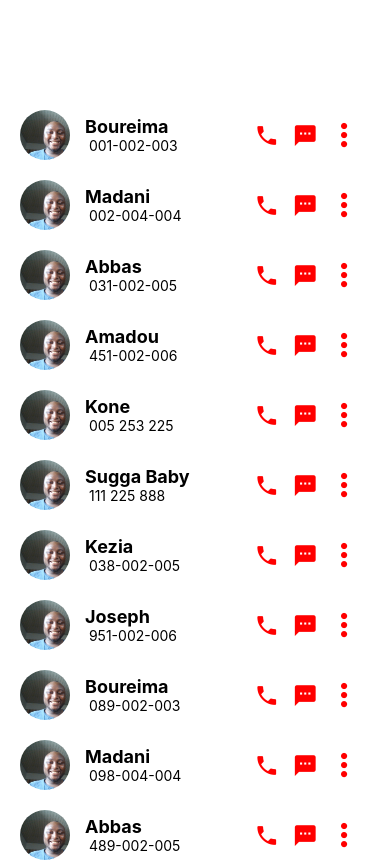
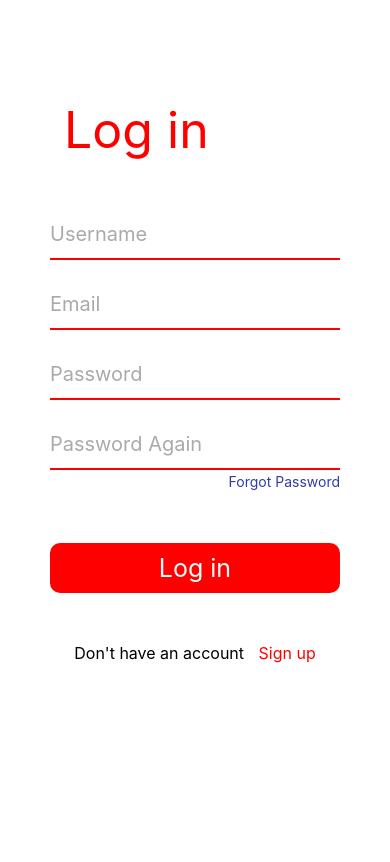
Before and after one commit to boureimatapily/ReactNativeFormCList, a React Native app: screen / in a window 390 px wide. Shown: the top 862 px of the page. Built offline with nearby package versions, Linux system fonts and the light colour scheme.

Commit message:
ADD Signup

```diff
--- a/App.js
+++ b/App.js
@@ -3,14 +3,16 @@
 import LoginScreem from './LoginScreem';
 import ContactScreeam from "./ContactScreem";
 import Contact from './Components/Contact';
+import Signup from './Signup';
 
 
 export default function App() {
   return (
     <View style={styles.container}>
       {/* <LoginScreem /> */}
-      <ContactScreeam />
+      {/* <ContactScreeam /> */}
       {/* <Contact /> */}
+      <Signup />
     </View>
   );
 }
--- /dev/null
+++ b/Signup.js
@@ -0,0 +1,87 @@
+import React from 'react'
+import { View, Text, TouchableOpacity, StyleSheet, ScrollView,TextInput  } from 'react-native'
+
+
+class Signup extends React.Component {
+    render() {
+        return (
+            <ScrollView style={styles.container} showsVerticalScrollIndicator={false}>
+                <View style={styles.LoginTextContainer}>
+                    <Text style={styles.LoginText}> Log in  </Text>
+                </View>
+                <View>
+                    <TextInput placeholder="Username" placeholderTextColor="#aaaaaa" style={styles.input} />
+                    <TextInput placeholder="Email" placeholderTextColor="#aaaaaa" style={styles.input} />
+
+                    <TextInput placeholder="Password" placeholderTextColor="#aaaaaa" style={styles.input}
+                            secureTextEntry={true}  />
+                     <TextInput placeholder="Password Again" placeholderTextColor="#aaaaaa" style={styles.input}
+                            secureTextEntry={true}  />
+                    <Text style={styles.ForgotPassword}>Forgot Password</Text>
+                </View>
+
+                <TouchableOpacity style={styles.ButtonContainer}>
+                    <Text style={styles.ButtonText}>Log in</Text>
+                </TouchableOpacity>
+
+                <View style={styles.noAccountContaier}>
+                    <Text style={styles.noAccountText}>Don't have an account </Text>
+                    <Text style={styles.signupText}>Sign up</Text>
+                </View>
+            </ScrollView>
+        )
+    }
+
+}
+
+const styles = StyleSheet.create({
+    container: {
+        marginHorizontal: 50
+    },
+    LoginText: {
+        fontSize: 50,
+        color: "red",
+    },
+    LoginTextContainer: {
+        marginBottom: 30
+    },
+    input: {
+        borderBottomWidth: 2,
+        borderBottomColor: "red",
+        fontSize: 20,
+        height: 50,
+        marginTop: 20
+    },
+    ForgotPassword: {
+        alignSelf: "flex-end",
+        marginVertical: 3,
+        color: "#323ca8"
+    },
+    ButtonContainer: {
+        height: 50,
+        backgroundColor: "red",
+        alignItems: "center",
+        justifyContent: "center",
+        borderRadius: 10,
+        marginVertical: 50
+    },
+    ButtonText: {
+        fontSize: 25,
+        color: "white"
+    },
+    noAccountContaier: {
+        flexDirection: "row",
+        justifyContent: "center"
+    },
+    noAccountText: {
+        marginRight: 10,
+        fontSize: 16
+    },
+    signupText: {
+        fontSize: 16,
+        color: "red"
+    },
+
+
+});
+export default Signup
```
